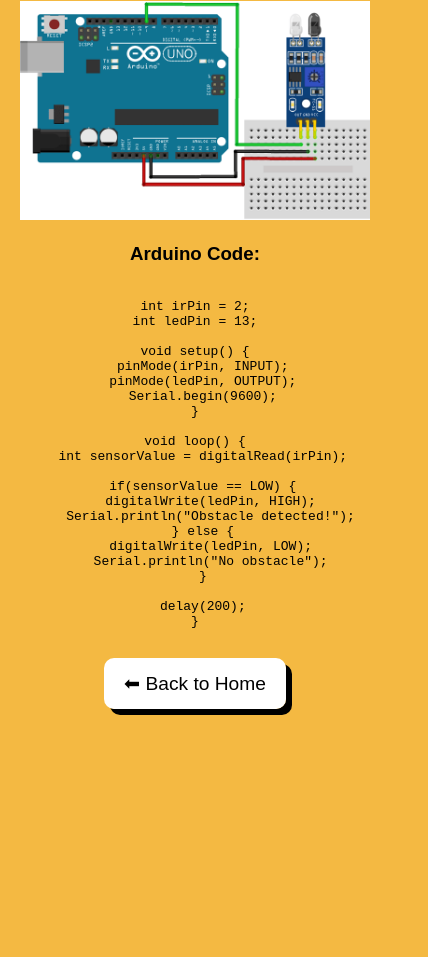
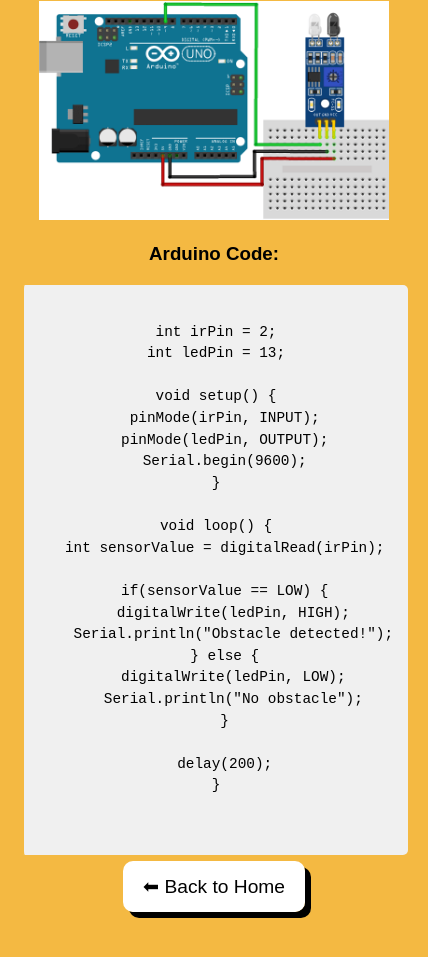
Before and after one commit to riyashastri4/Sensors-and-microcontrollers, a plain HTML site: page ir.html in a window 390 px wide. Shown: the part 541-1498 px from the top of the page, 428 px wide, since content can reach past the window. Before the commit the page ends 1296 px from the top, so only its background shows below. Drawn offline with Linux system fonts and the light colour scheme.

Commit message:
Update style.css

```diff
--- a/style.css
+++ b/style.css
@@ -104,4 +104,21 @@
   nav {
     padding: 10px;
   }
+  /* Code Blocks */
+.content-box pre {
+  background: #f0f0f0;
+  padding: 15px;
+  border-radius: 5px;
+  overflow-x: auto;
+  border-left: 4px solid #f4b942;
+  font-family: 'Courier New', monospace;
+  font-size: 0.9em;
+  line-height: 1.5;
+  margin: 20px 0;
 }
+
+.content-box code {
+  background: transparent;
+  font-family: inherit;
+}
+}
```
